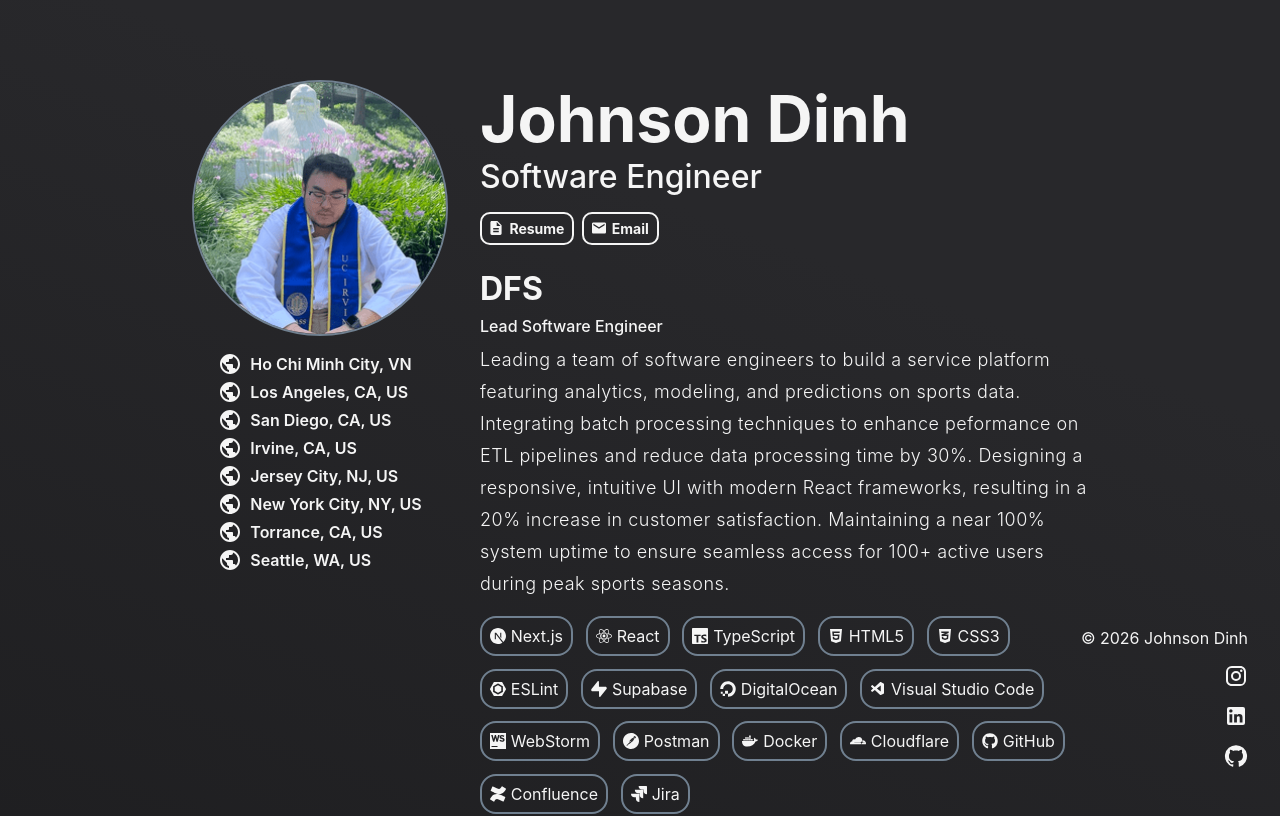
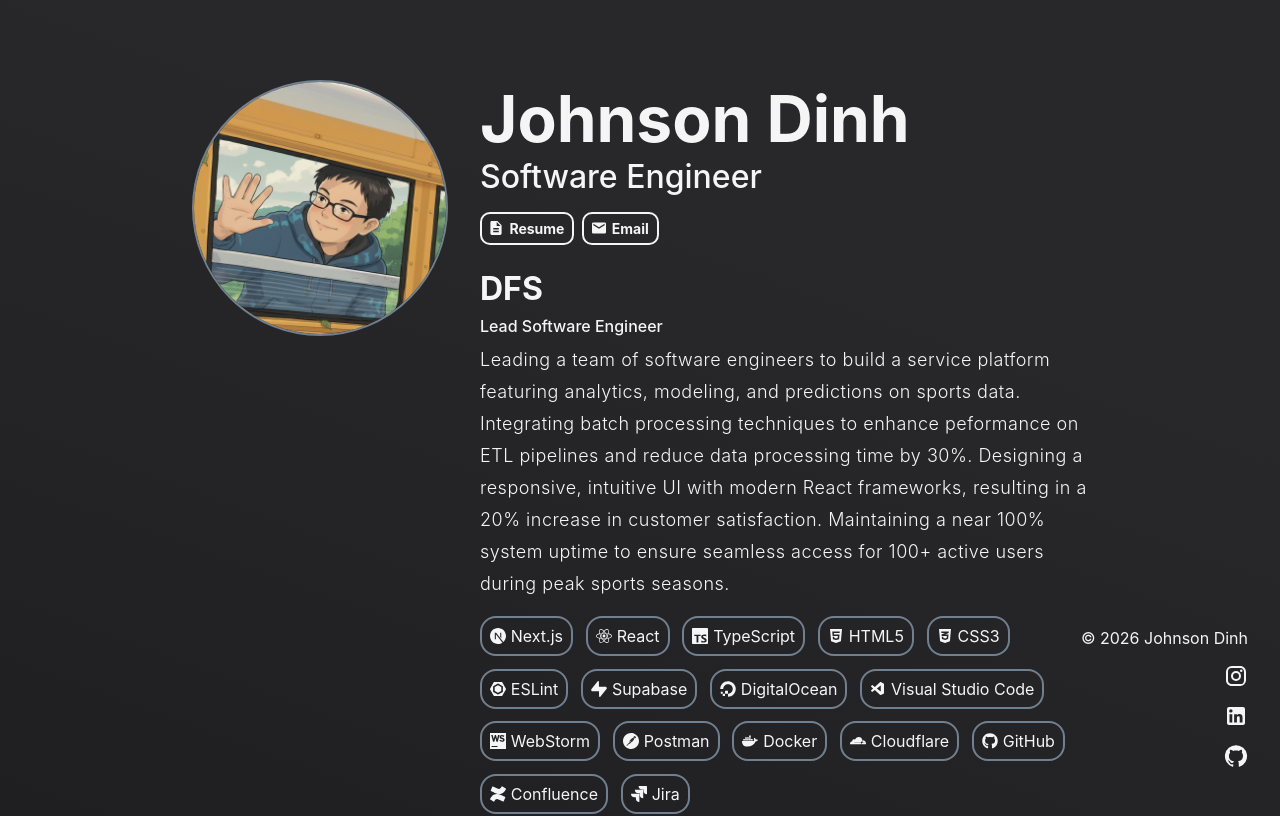
Before and after one commit to jdinh-782/portfolio, a Next.js app: page / in a window 1280 px wide. Shown: the top 816 px of the page. Built offline with nearby package versions, Linux system fonts and the light colour scheme; a web font is replaced by a local one.

Commit message:
update: profile header image

```diff
--- a/src/app/page.tsx
+++ b/src/app/page.tsx
@@ -36,14 +36,14 @@
           className="header-img"
         />
 
-        <div className="locations">
+        {/* <div className="locations">
           {locations.map((location, ind) => (
             <div className={`location ${location.city.replace(/ /g, "_")}`} key={ind}>
               <Public />
               <span>{`${location.city}, ${location.province}${location.country ? `, ${location.country}` : ''}`}</span>
             </div>
           ))}
-        </div>
+        </div> */}
       </header>
 
       <main className="main">
```
Also changed, not shown: public/images/header.png.
